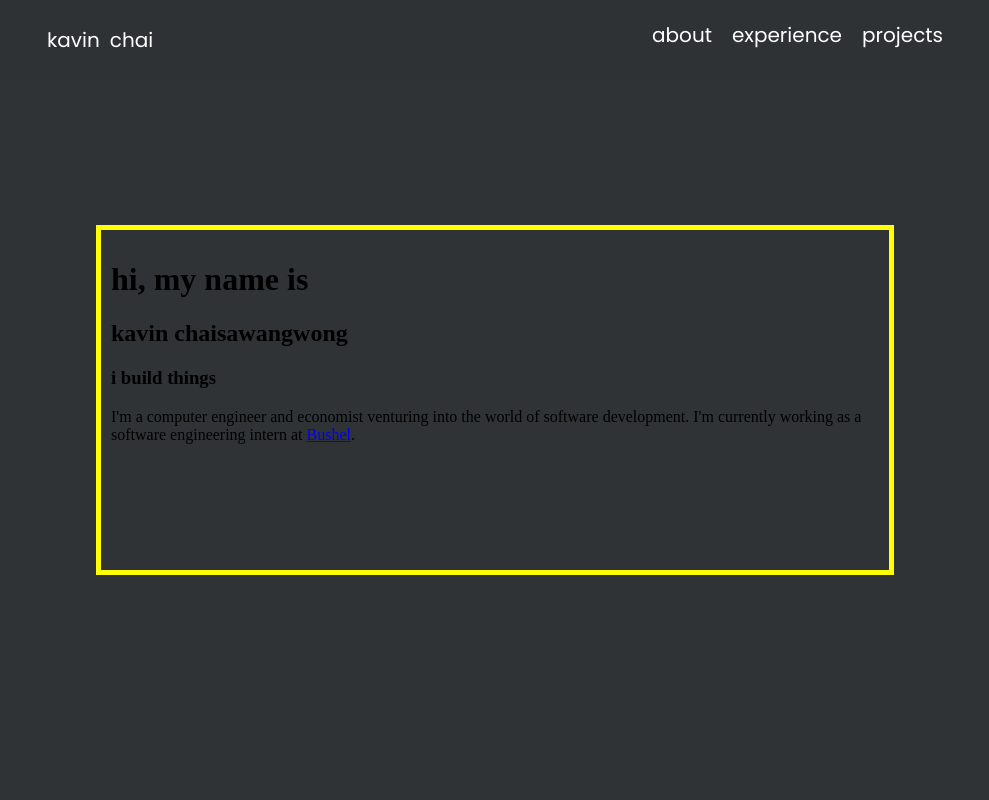
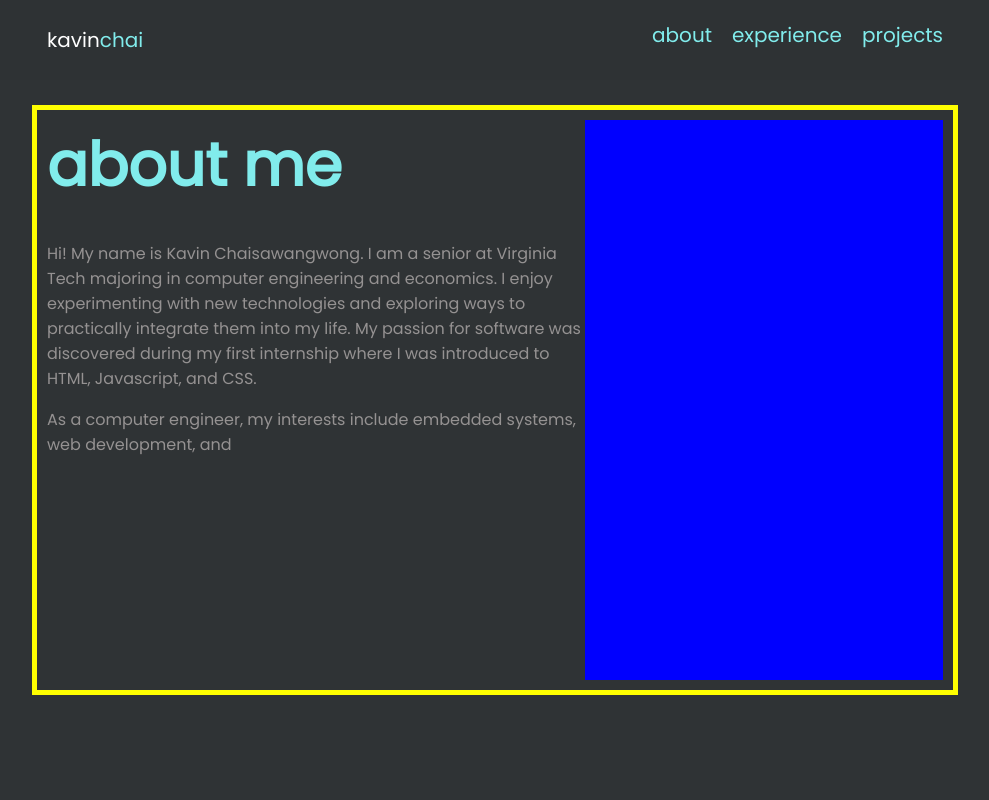
Before and after one commit to kavinchai/kavin_website, a React (Create React App) app: page / in a window 1280 px wide. Shown: the top 800 px of the page, without its empty margins (145-1134 px from the left). Built offline with nearby package versions, Linux system fonts and the light colour scheme.

Commit message:
Implemented hero section

```diff
--- a/src/components/Hero.js
+++ b/src/components/Hero.js
@@ -21,13 +21,27 @@ const Hero = () => {
   const items = [one, two, three, four];
   return (
     <>
-      <div className="heroPage">
+      <div className="heroContainer">
         <div className="heroTextContainer">
-          <>
-            {items.map((item, i) => (
-              <div key={i}>{item}</div>
-            ))}
-          </>
+          <div className="heroText">
+            <div className="heroText1">about me</div>
+            <div className="heroText2"></div>
+            <div className="heroText3">
+              <p>
+                Hi! My name is Kavin Chaisawangwong. I am a senior at Virginia
+                Tech majoring in computer engineering and economics. I enjoy
+                experimenting with new technologies and exploring ways to
+                practically integrate them into my life. My passion for software
+                was discovered during my first internship where I was introduced
+                to HTML, Javascript, and CSS.
+              </p>
+              <p>
+                As a computer engineer, my interests include embedded systems,
+                web development, and
+              </p>
+            </div>
+          </div>
+          <div className="heroImg"></div>
         </div>
       </div>
     </>
--- a/src/css/Exp.css
+++ b/src/css/Exp.css
@@ -7,14 +7,14 @@
 }
 
 .expContainer {
-  /* border: 5px solid #ffff00; */
+  border: 5px solid #ffff00;
 
   position: relative;
   left: 50%;
   top: 50%;
   transform: translate(-50%, -50%);
   padding: 10px;
-  height: 65%;
+  height: 55%;
   width: 50%;
 }
 
@@ -61,7 +61,7 @@
 
   font-family: "Poppins", sans-serif;
   text-align: left;
-  color: #d7dbd7;
+  color: #959292;
 
   cursor: pointer;
   border: none;
--- a/src/css/ExpDesc.css
+++ b/src/css/ExpDesc.css
@@ -65,7 +65,7 @@
 
 .descLi {
   font-family: "Poppins", sans-serif;
-  color: #d7dbd7;
+  color: #959292;
 
   padding-left: 10px;
   padding-bottom: 5px;
--- a/src/css/Hero.css
+++ b/src/css/Hero.css
@@ -1,23 +1,55 @@
-.heroPage {
+.heroContainer {
   height: 100vh;
-  /* width: 100vw; */
-  /* color: white; */
   background: #2f3335;
+  font-family: "Poppins", sans-serif;
 }
 
 .heroTextContainer {
+  border: 5px solid #ffff00;
+
   position: absolute;
   left: 50%;
   top: 50%;
   transform: translate(-50%, -50%);
-  border: 5px solid #ffff00;
   padding: 10px;
-  height: 40%;
+  height: 70%;
+  width: 70%;
+
+  display: flex;
+}
+
+.heroText {
+  /* background-color: red; */
+  height: 100%;
   width: 60%;
 }
 
+.heroImg {
+  background-color: blue;
+  height: 100%;
+  width: 40%;
+}
+
+.heroText1 {
+  /* background-color: green; */
+  width: 100%;
+  height: auto;
+  color: #81ecec;
+  font-size: 60px;
+  font-weight: bold;
+}
+
+.heroText2 {
+  padding-top: 15px;
+  color: #959292;
+}
+
+.heroText3 {
+  color: #959292;
+}
+
 .myNameIs {
-  color: #eee3c1ff;
+  color: white;
 }
 
 .name {
@@ -27,11 +59,11 @@
 }
 
 .whatIDo {
-  color: #505050ff;
+  color: #959292;
   margin: 0px;
   font-size: clamp(40px, 8vw, 60px);
 }
 
 .myDescription {
-  color: #505050ff;
+  color: #959292;
 }
--- a/src/css/Navbar.css
+++ b/src/css/Navbar.css
@@ -30,13 +30,13 @@
   font-family: "Poppins", sans-serif;
   font-size: 20px;
   color: white;
-  margin-right: 10px;
+  /* margin-right: 10px; */
 }
 
 .lastName {
   font-family: "Poppins", sans-serif;
   font-size: 20px;
-  color: white;
+  color: #81ecec;
 }
 
 .navMenu {
@@ -53,6 +53,6 @@
   list-style: none;
   font-family: "Poppins", sans-serif;
   font-size: 20px;
-  color: white;
+  color: #81ecec;
   margin-left: 20px;
 }
```
